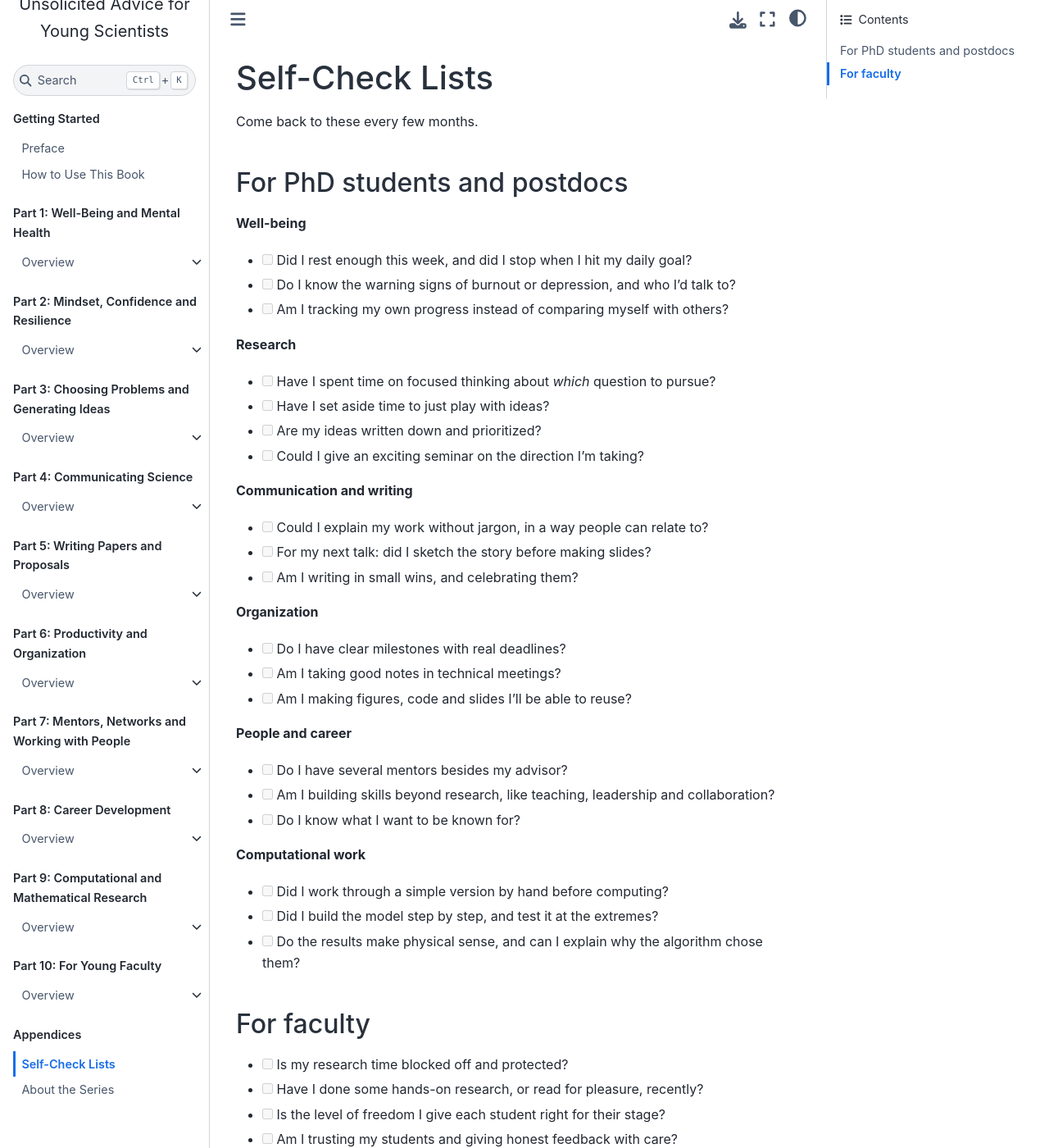
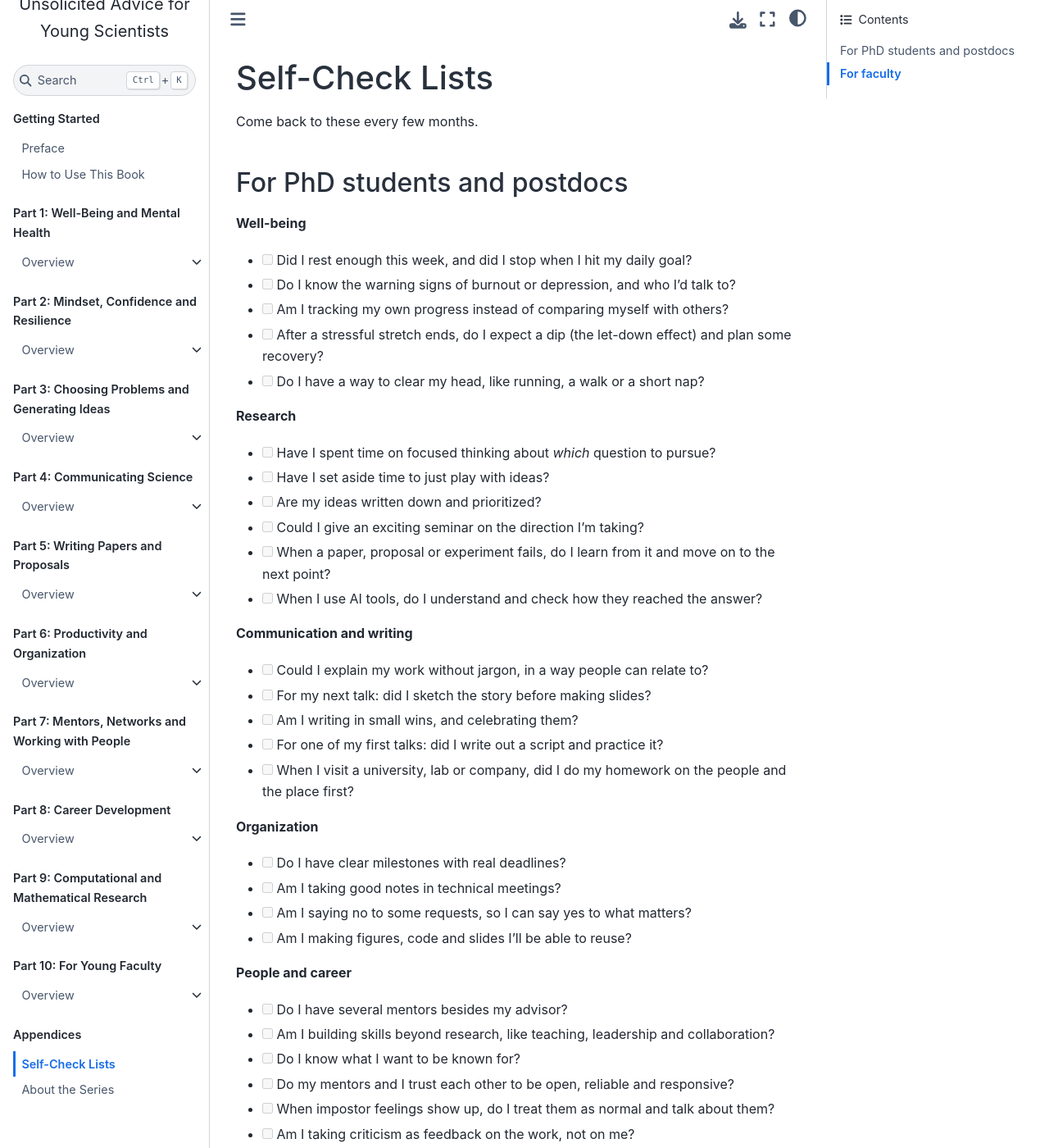
Before and after one commit to vzavala/UnsolicitedAdvice, a Jupyter Book: the page built from checklists.md, in a window 1280 px wide and 1400 px high. Shown: the whole window at 82% size. Built offline with Jupyter Book 1.0.4 settings and Sphinx 7.4.7 and the Sphinx Book theme 1.1.4, drawn with Linux system fonts in a browser that asks for light colours; some of the changed text lies outside the part shown.

Commit message:
Add self-check items from the new posts
Co-Authored-By: Claude Opus 5.5 <noreply@anthropic.com>

```diff
--- a/checklists.md
+++ b/checklists.md
@@ -8,32 +8,44 @@ Come back to these every few months.
 - [ ] Did I rest enough this week, and did I stop when I hit my daily goal?
 - [ ] Do I know the warning signs of burnout or depression, and who I'd talk to?
 - [ ] Am I tracking my own progress instead of comparing myself with others?
+- [ ] After a stressful stretch ends, do I expect a dip (the let-down effect) and plan some recovery?
+- [ ] Do I have a way to clear my head, like running, a walk or a short nap?
 
 **Research**
 - [ ] Have I spent time on focused thinking about *which* question to pursue?
 - [ ] Have I set aside time to just play with ideas?
 - [ ] Are my ideas written down and prioritized?
 - [ ] Could I give an exciting seminar on the direction I'm taking?
+- [ ] When a paper, proposal or experiment fails, do I learn from it and move on to the next point?
+- [ ] When I use AI tools, do I understand and check how they reached the answer?
 
 **Communication and writing**
 - [ ] Could I explain my work without jargon, in a way people can relate to?
 - [ ] For my next talk: did I sketch the story before making slides?
 - [ ] Am I writing in small wins, and celebrating them?
+- [ ] For one of my first talks: did I write out a script and practice it?
+- [ ] When I visit a university, lab or company, did I do my homework on the people and the place first?
 
 **Organization**
 - [ ] Do I have clear milestones with real deadlines?
 - [ ] Am I taking good notes in technical meetings?
+- [ ] Am I saying no to some requests, so I can say yes to what matters?
 - [ ] Am I making figures, code and slides I'll be able to reuse?
 
 **People and career**
 - [ ] Do I have several mentors besides my advisor?
 - [ ] Am I building skills beyond research, like teaching, leadership and collaboration?
 - [ ] Do I know what I want to be known for?
+- [ ] Do my mentors and I trust each other to be open, reliable and responsive?
+- [ ] When impostor feelings show up, do I treat them as normal and talk about them?
+- [ ] Am I taking criticism as feedback on the work, not on me?
 
 **Computational work**
 - [ ] Did I work through a simple version by hand before computing?
 - [ ] Did I build the model step by step, and test it at the extremes?
 - [ ] Do the results make physical sense, and can I explain why the algorithm chose them?
+- [ ] Is my model as complex as it needs to be, and no more, for the insight I want?
+- [ ] Am I sharing my data and code with my papers?
 
 ## For faculty
 
@@ -42,5 +54,10 @@ Come back to these every few months.
 - [ ] Is the level of freedom I give each student right for their stage?
 - [ ] Am I trusting my students and giving honest feedback with care?
 - [ ] Are my projects good training for my students?
+- [ ] Am I helping each mentee find their own strengths and build confidence?
+- [ ] Does each student know how their work fits into the bigger picture?
+- [ ] Am I teaching students to handle problems that aren't well defined?
+- [ ] Is my research program built around a core of fundamental directions?
+- [ ] Am I saying no often enough to protect my time and energy?
 - [ ] Have I organized something recently that brings the community together?
 - [ ] Have I looked back recently and celebrated what the group has achieved?
```
